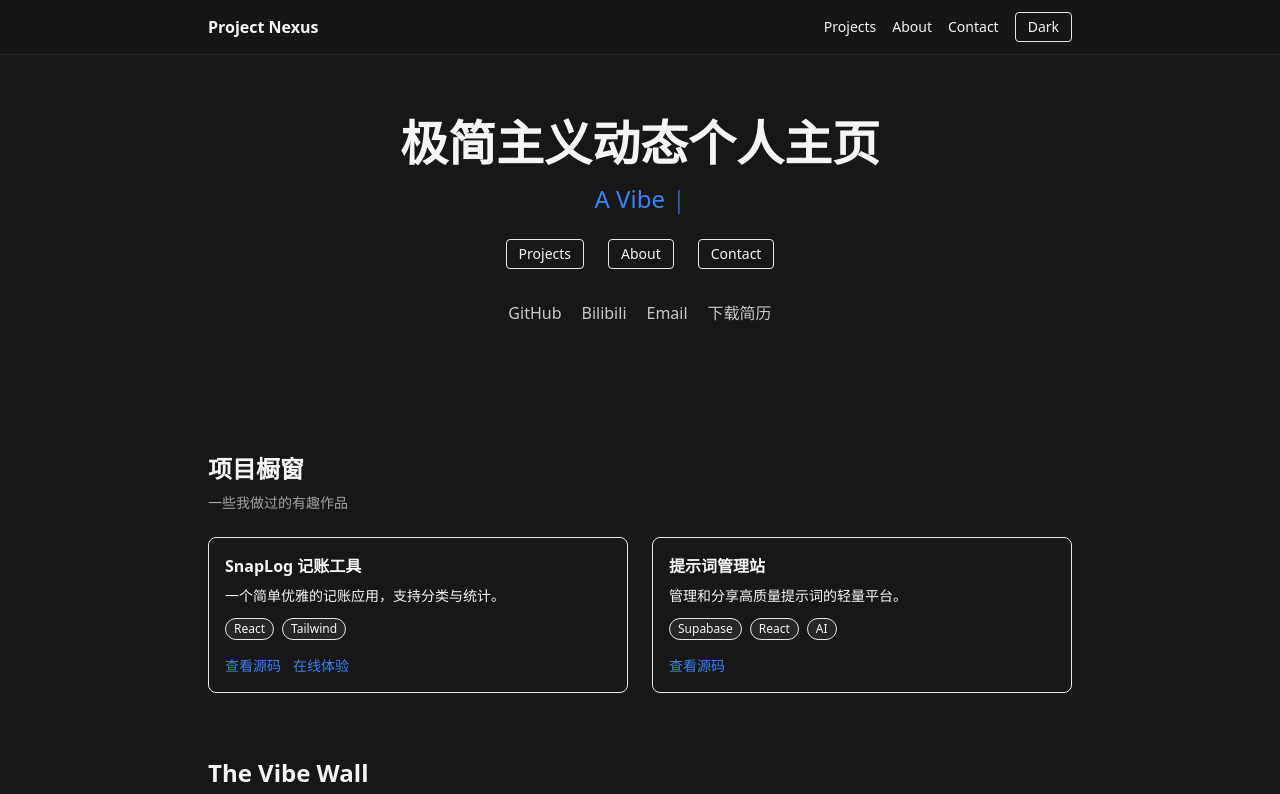
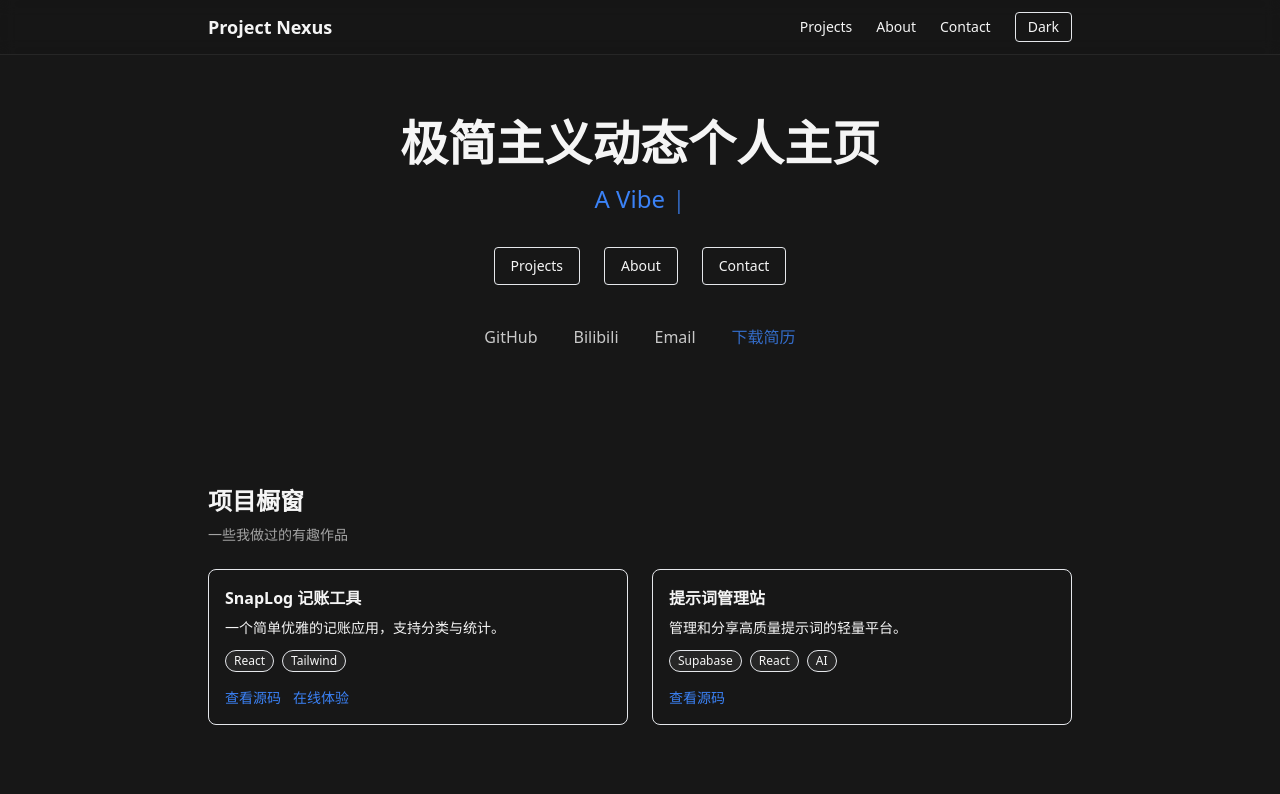
Before and after one commit to Yunqicc/project-nexus, a React (Vite) app: page / in a window 1280 px wide. Shown: the top 794 px of the page. Built offline with nearby package versions, Linux system fonts and the light colour scheme; no server answers; the database is empty.

Commit message:
feat: responsive design improvements for mobile

```diff
--- a/package.json
+++ b/package.json
@@ -11,6 +11,7 @@
   "dependencies": {
     "@supabase/supabase-js": "^2.47.10",
     "classnames": "^2.5.1",
+    "lucide-react": "^0.562.0",
     "react": "^18.2.0",
     "react-dom": "^18.2.0",
     "react-helmet-async": "^2.0.5",
--- a/src/App.tsx
+++ b/src/App.tsx
@@ -1,4 +1,5 @@
-import React from "react"
+import React, { useState } from "react"
+import { Menu, X } from "lucide-react"
 import Hero from "./components/Hero"
 import ProjectGallery from "./components/ProjectGallery"
 import VibeWall from "./components/VibeWall"
@@ -6,8 +7,12 @@ import ThemeToggle from "./components/ThemeToggle"
 import SEO from "./components/SEO"
 
 export default function App() {
+  const [isMenuOpen, setIsMenuOpen] = useState(false)
+
+  const toggleMenu = () => setIsMenuOpen(!isMenuOpen)
+
   return (
-    <div className="min-h-screen">
+    <div className="min-h-screen relative">
       <SEO
         title="Project Nexus | AI & Creative Coding Showcase"
         description="Explore my portfolio of AI experiments, creative coding projects, and technical demos. Built with React, Tailwind CSS, and Supabase."
@@ -15,14 +20,57 @@ export default function App() {
       />
       <header className="sticky top-0 z-30 backdrop-blur bg-white/60 dark:bg-neutral-900/60 border-b border-neutral-200 dark:border-neutral-800">
         <div className="max-w-4xl mx-auto px-4 py-3 flex items-center justify-between">
-          <a href="#" className="font-semibold">Project Nexus</a>
-          <nav className="flex items-center gap-4 text-sm">
-            <a href="#projects" className="hover:text-brand">Projects</a>
-            <a href="#about" className="hover:text-brand">About</a>
-            <a href="#contact" className="hover:text-brand">Contact</a>
+          <a href="#" className="font-semibold text-lg">Project Nexus</a>
+
+          {/* Desktop Nav */}
+          <nav className="hidden md:flex items-center gap-6 text-sm">
+            <a href="#projects" className="hover:text-brand transition-colors">Projects</a>
+            <a href="#about" className="hover:text-brand transition-colors">About</a>
+            <a href="#contact" className="hover:text-brand transition-colors">Contact</a>
             <ThemeToggle />
           </nav>
+
+          {/* Mobile Menu Button */}
+          <div className="flex items-center gap-4 md:hidden">
+            <ThemeToggle />
+            <button
+              onClick={toggleMenu}
+              className="p-1 rounded-md hover:bg-neutral-100 dark:hover:bg-neutral-800 transition-colors"
+              aria-label="Toggle menu"
+            >
+              {isMenuOpen ? <X size={24} /> : <Menu size={24} />}
+            </button>
+          </div>
         </div>
+
+        {/* Mobile Nav Dropdown */}
+        {isMenuOpen && (
+          <div className="md:hidden absolute top-full left-0 right-0 bg-white/95 dark:bg-neutral-900/95 border-b border-neutral-200 dark:border-neutral-800 backdrop-blur-sm animate-in slide-in-from-top-2">
+            <nav className="flex flex-col p-4 gap-4 text-center">
+              <a
+                href="#projects"
+                className="py-2 hover:text-brand hover:bg-neutral-50 dark:hover:bg-neutral-800 rounded-lg transition-colors"
+                onClick={() => setIsMenuOpen(false)}
+              >
+                Projects
+              </a>
+              <a
+                href="#about"
+                className="py-2 hover:text-brand hover:bg-neutral-50 dark:hover:bg-neutral-800 rounded-lg transition-colors"
+                onClick={() => setIsMenuOpen(false)}
+              >
+                About
+              </a>
+              <a
+                href="#contact"
+                className="py-2 hover:text-brand hover:bg-neutral-50 dark:hover:bg-neutral-800 rounded-lg transition-colors"
+                onClick={() => setIsMenuOpen(false)}
+              >
+                Contact
+              </a>
+            </nav>
+          </div>
+        )}
       </header>
 
       <main>
--- a/src/components/Hero.tsx
+++ b/src/components/Hero.tsx
@@ -13,9 +13,9 @@ export default function Hero() {
   };
 
   return (
-    <div className="py-16 text-center">
-      <h1 className="text-3xl md:text-5xl font-bold">极简主义动态个人主页</h1>
-      <div className="mt-4 text-lg md:text-2xl text-brand">
+    <div className="py-12 md:py-16 text-center">
+      <h1 className="text-2xl md:text-5xl font-bold px-4">极简主义动态个人主页</h1>
+      <div className="mt-4 text-base md:text-2xl text-brand h-8">
         <Typewriter
           options={{
             strings: ["Hi, I'm 云栖", "A Vibe Coder", "A React Developer"],
@@ -25,18 +25,18 @@ export default function Hero() {
         />
       </div>
 
-      <div className="mt-6 flex items-center justify-center gap-6 text-sm">
-        <a href="#projects" className="px-3 py-1 rounded border hover:bg-neutral-100 dark:hover:bg-neutral-800">Projects</a>
-        <a href="#about" className="px-3 py-1 rounded border hover:bg-neutral-100 dark:hover:bg-neutral-800">About</a>
-        <a href="#contact" className="px-3 py-1 rounded border hover:bg-neutral-100 dark:hover:bg-neutral-800">Contact</a>
+      <div className="mt-8 flex flex-wrap items-center justify-center gap-3 md:gap-6 text-sm">
+        <a href="#projects" className="px-4 py-2 rounded border hover:bg-neutral-100 dark:hover:bg-neutral-800 transition-colors">Projects</a>
+        <a href="#about" className="px-4 py-2 rounded border hover:bg-neutral-100 dark:hover:bg-neutral-800 transition-colors">About</a>
+        <a href="#contact" className="px-4 py-2 rounded border hover:bg-neutral-100 dark:hover:bg-neutral-800 transition-colors">Contact</a>
       </div>
 
-      <div className="mt-8 flex items-center justify-center gap-5">
-        <a className="opacity-80 hover:opacity-100" href="https://github.com/" target="_blank" rel="noreferrer">GitHub</a>
-        <a className="opacity-80 hover:opacity-100" href="https://www.bilibili.com/" target="_blank" rel="noreferrer">Bilibili</a>
-        <a className="opacity-80 hover:opacity-100" href="mailto:your@email.com">Email</a>
+      <div className="mt-8 flex flex-wrap items-center justify-center gap-4 md:gap-5 px-4">
+        <a className="opacity-80 hover:opacity-100 p-2" href="https://github.com/" target="_blank" rel="noreferrer">GitHub</a>
+        <a className="opacity-80 hover:opacity-100 p-2" href="https://www.bilibili.com/" target="_blank" rel="noreferrer">Bilibili</a>
+        <a className="opacity-80 hover:opacity-100 p-2" href="mailto:your@email.com">Email</a>
         <a
-          className="opacity-80 hover:opacity-100"
+          className="opacity-80 hover:opacity-100 p-2 text-brand font-medium"
           href="/resume.pdf"
           download
           onClick={handleDownloadResume}
--- a/src/components/VibeWall.tsx
+++ b/src/components/VibeWall.tsx
@@ -100,7 +100,7 @@ export default function VibeWall() {
         匿名留言墙（最多显示最新 20 条）
       </p>
 
-      <form onSubmit={onSubmit} className="mt-6 grid grid-cols-1 sm:grid-cols-[200px,1fr,auto] gap-3">
+      <form onSubmit={onSubmit} className="mt-6 flex flex-col sm:grid sm:grid-cols-[200px,1fr,auto] gap-3">
         <input
           className="border rounded px-3 py-2 bg-white dark:bg-neutral-800"
           placeholder="昵称（1-20）"
@@ -118,7 +118,7 @@ export default function VibeWall() {
         <button
           type="submit"
           disabled={loading}
-          className="px-4 py-2 rounded bg-brand text-white disabled:opacity-60"
+          className="px-4 py-2 rounded bg-brand text-white disabled:opacity-60 active:scale-95 transition-transform"
         >
           {loading ? "发送中..." : "发送"}
         </button>
@@ -132,7 +132,7 @@ export default function VibeWall() {
             <div className="text-sm text-neutral-500">
               {m.nickname} • {new Date(m.created_at).toLocaleString()}
             </div>
-            <div className="mt-1">{m.content}</div>
+            <div className="mt-1 break-all">{m.content}</div>
           </li>
         ))}
         {messages.length === 0 && (
```
Also changed, not shown: .trae/documents/移动端响应式适配方案.md (added), 1 other file (tests, documents, lock files or other folders).
